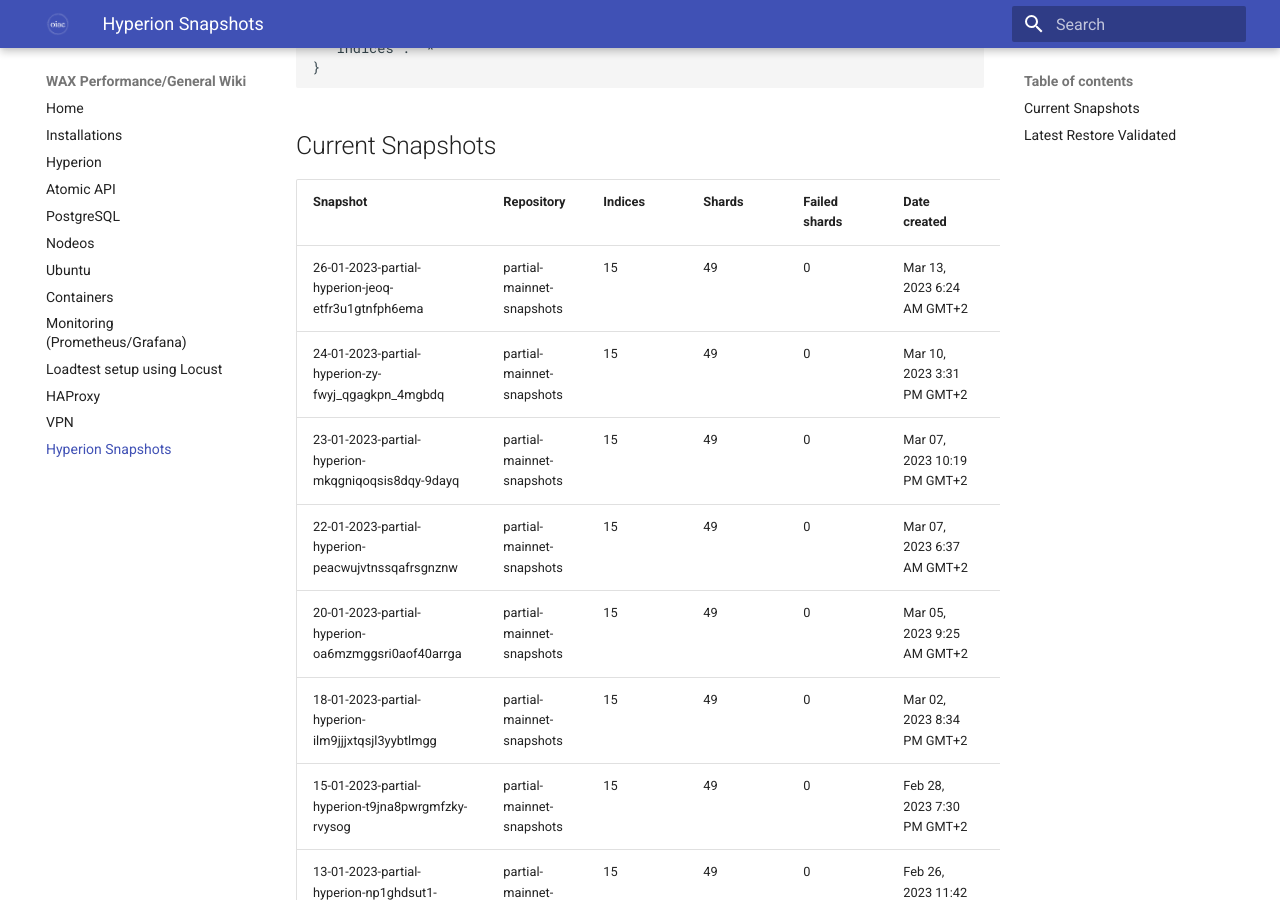
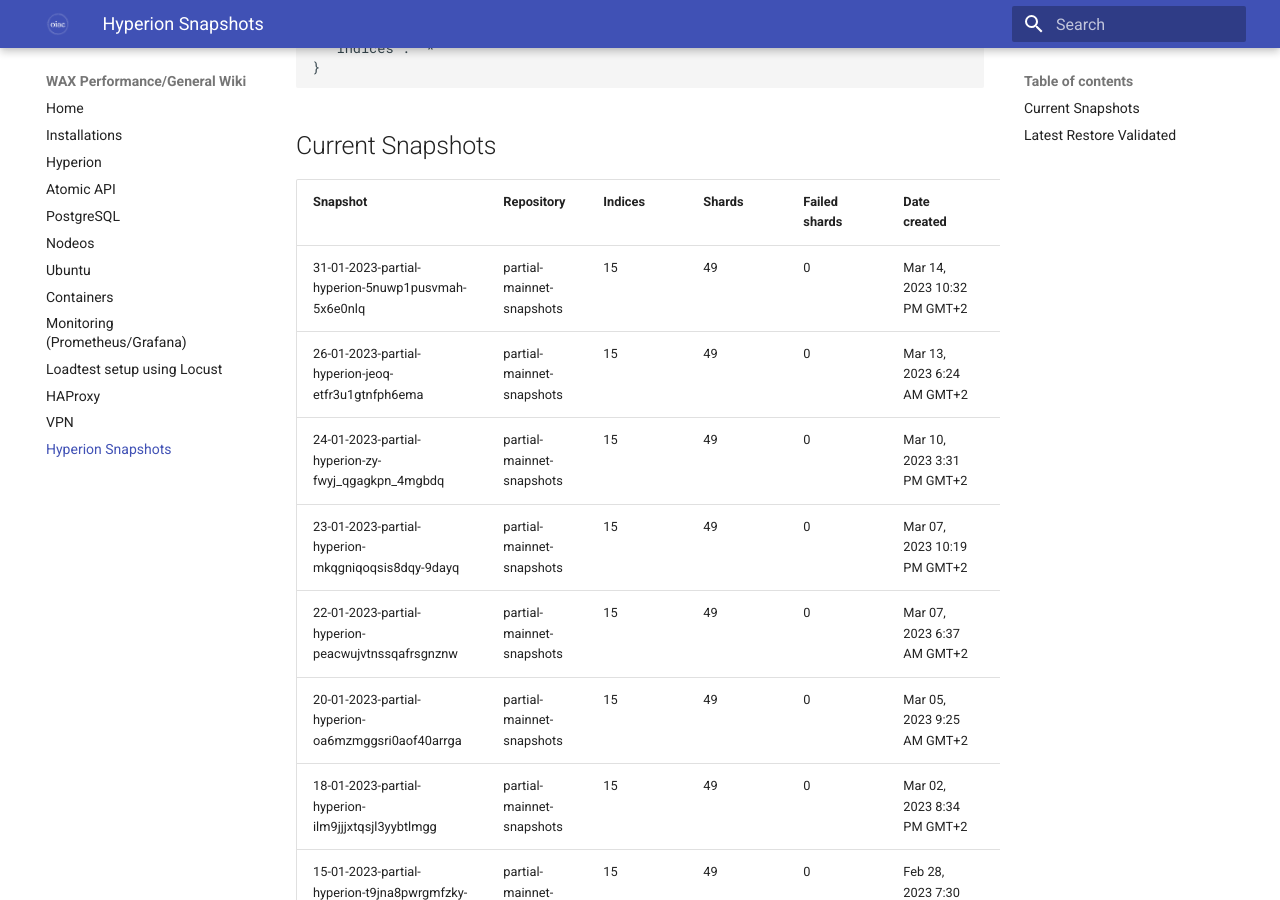
Before and after one commit to oneinacillian/wiki, an MkDocs documentation site: the page built from docs/snapshots.md, in a window 1280 px wide and 900 px high, scrolled down 2022 px. Built offline with MkDocs 1.6.1 and Material for MkDocs 9.7.7, drawn with Linux system fonts in a browser that asks for light colours.

Commit message:
Latest snapshot containing data from 31/01/2023

```diff
--- a/docs/snapshots.md
+++ b/docs/snapshots.md
@@ -60,6 +60,7 @@
 
 | Snapshot                                           | Repository                | Indices | Shards | Failed shards | Date created                | Duration |
 |----------------------------------------------------|---------------------------|---------|--------|---------------|-----------------------------|----------|
+| 31-01-2023-partial-hyperion-5nuwp1pusvmah-5x6e0nlq | partial-mainnet-snapshots | 15      | 49     | 0             | Mar 14, 2023 10:32 PM GMT+2 | 47s      |
 | 26-01-2023-partial-hyperion-jeoq-etfr3u1gtnfph6ema | partial-mainnet-snapshots | 15      | 49     | 0             | Mar 13, 2023 6:24 AM GMT+2  | 49s      |
 | 24-01-2023-partial-hyperion-zy-fwyj_qgagkpn_4mgbdq | partial-mainnet-snapshots | 15      | 49     | 0             | Mar 10, 2023 3:31 PM GMT+2  | 46s      |
 | 23-01-2023-partial-hyperion-mkqgniqoqsis8dqy-9dayq | partial-mainnet-snapshots | 15      | 49     | 0             | Mar 07, 2023 10:19 PM GMT+2 | 16s      |
```
